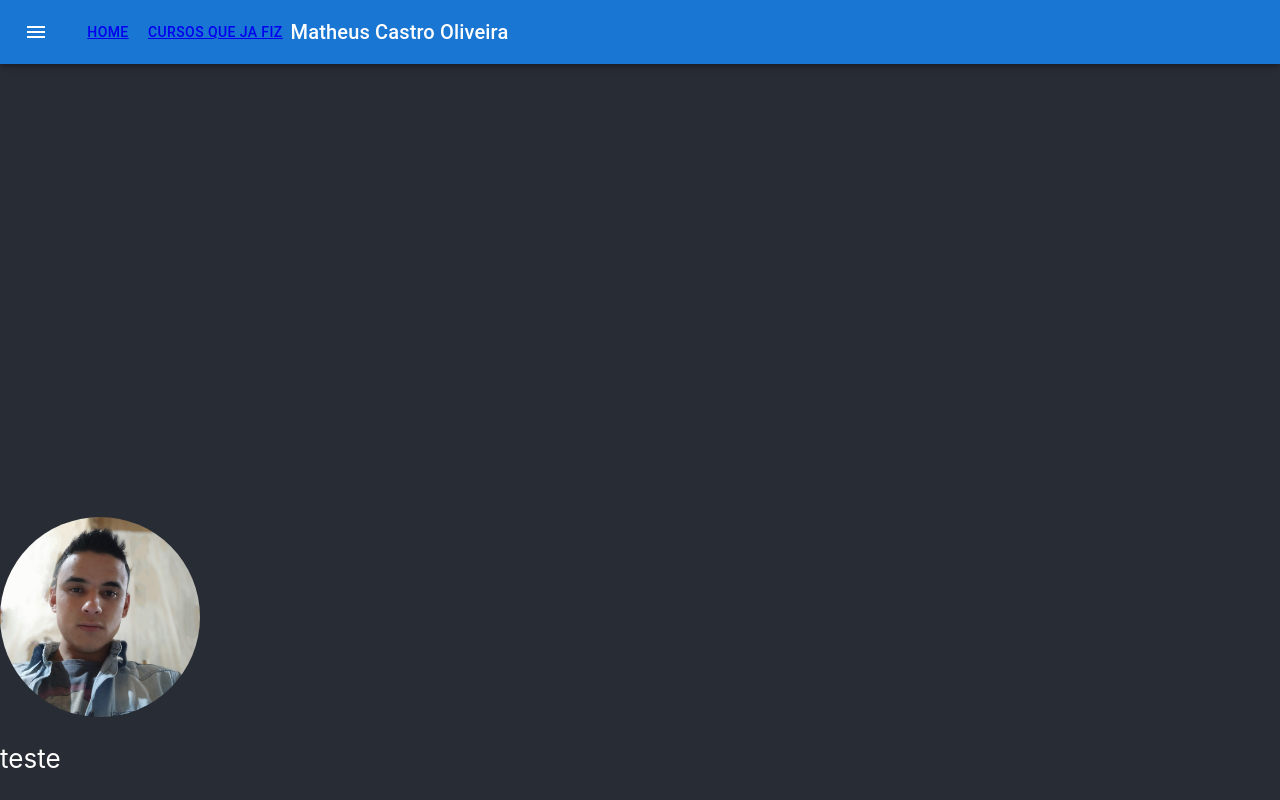
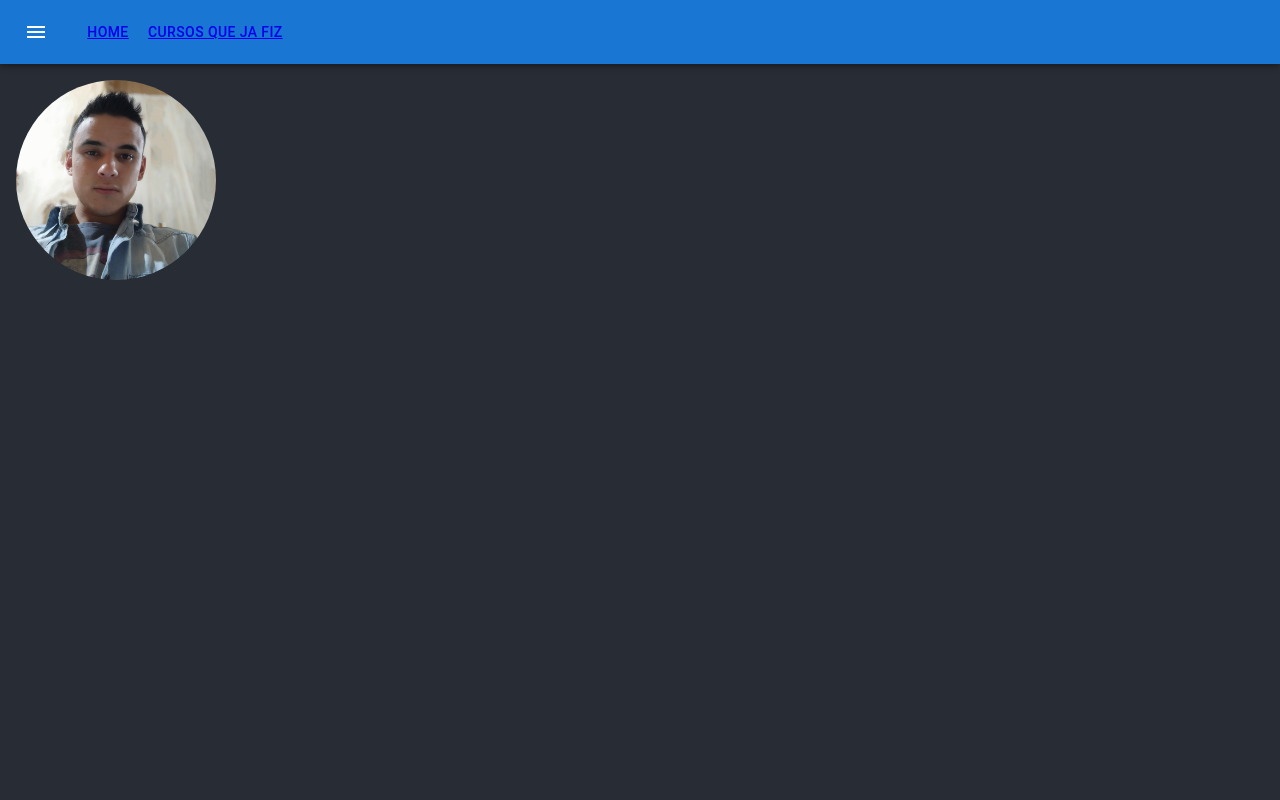
Before and after one commit to mcastro161096/mcastro-portfolio, a React (Create React App) app: page / in a window 1280 px wide. Built offline with nearby package versions, Linux system fonts and the light colour scheme.

Commit message:
Avatar alinhado.

```diff
--- a/src/Components/Home/index.js
+++ b/src/Components/Home/index.js
@@ -5,9 +5,7 @@ import avatar from '../../static/images/avatar/avatar.jpg';
 function Home() {
     return (
         <div>
-            <Avatar alt="Matheus Castro" src={avatar} sx={{width:200, height:200, position:"revert"}}  />
-
-            <p>teste</p>
+            <Avatar alt="Matheus Castro" src={avatar} sx={{width:200, height:200, marginLeft:2, marginTop:10}}  />
         </div>
     );
 }
--- a/src/Components/Navegacao/index.js
+++ b/src/Components/Navegacao/index.js
@@ -10,7 +10,6 @@ import {Link} from 'react-router-dom';
 
 export default function ButtonAppBar() {
   return (
-    <Box sx={{ flexGrow: 1 }}>
       <AppBar position="fixed">
         <Toolbar>
           <IconButton
@@ -24,11 +23,7 @@ export default function ButtonAppBar() {
           </IconButton>
          <Button><Link to="/" color="inherit">Home</Link></Button>
           <Button><Link to="/cursos" color="inherit">Cursos que ja fiz</Link></Button>
-          <Typography variant="h6" component="div" sx={{ flexGrow: 1 }} text-align="center" >
-            Matheus Castro Oliveira
-          </Typography>
         </Toolbar>
       </AppBar>
-    </Box>
   );
 }
```
